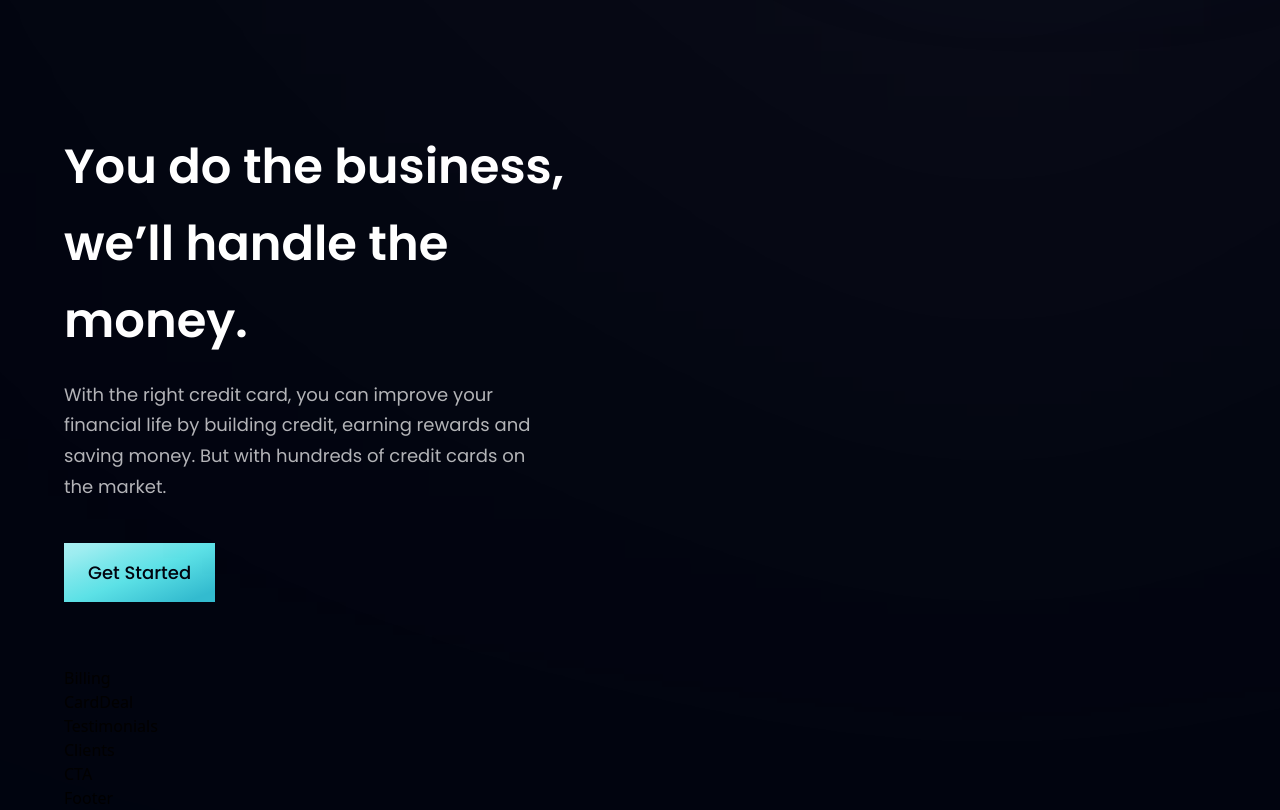
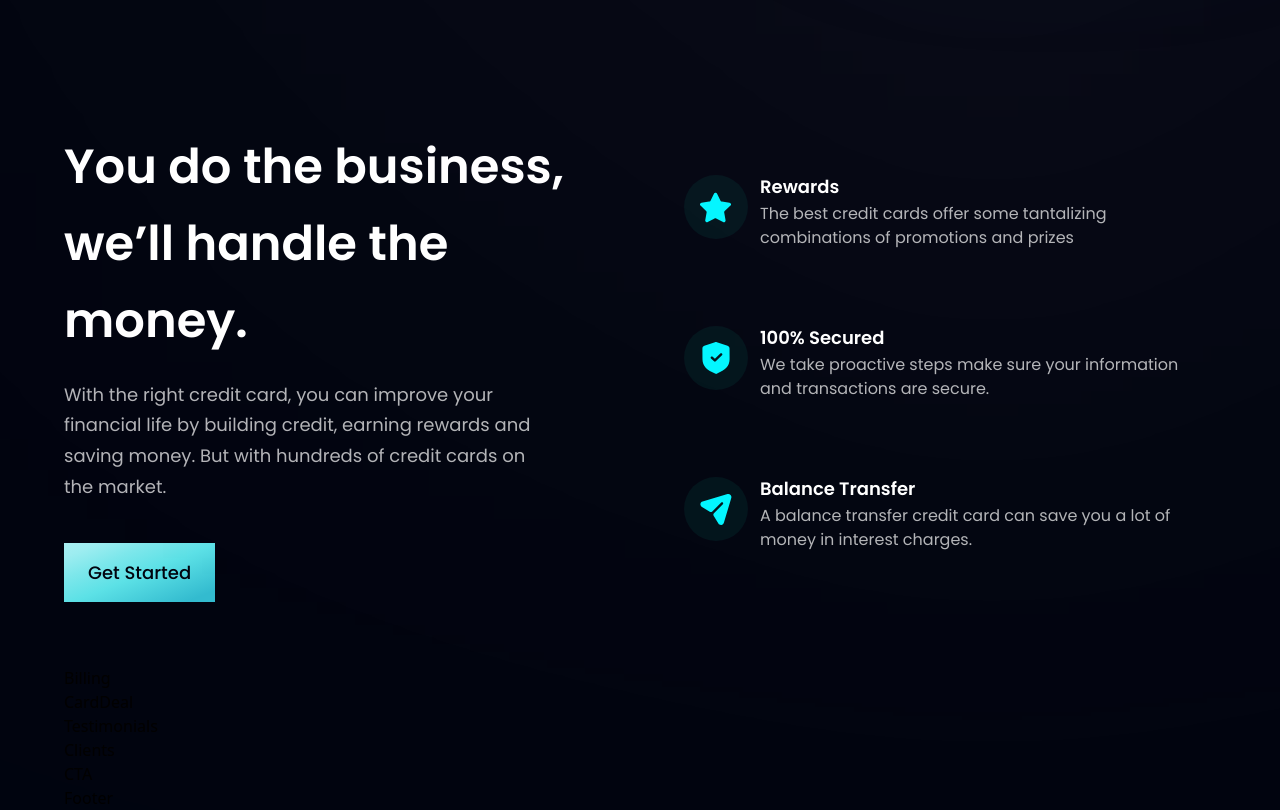
Before and after one commit to sakib-h/Modern-Bank-App, a React (Vite) app: page / in a window 1280 px wide. Shown: the part 880-1690 px from the top of the page. Built offline with nearby package versions, Linux system fonts and the light colour scheme.

Commit message:
feature section complete

```diff
--- a/src/Components/Business.jsx
+++ b/src/Components/Business.jsx
@@ -2,8 +2,29 @@
 import { features } from "../constants";
 import Button from "./Button";
 const Business = () => {
-	const FeatureCard = () => {
-		return <div></div>;
+	const FeatureCard = ({ icon, title, content, index }) => {
+		return (
+			<div
+				className={`flex flex-row p-6 rounded-[20px] ${
+					index !== features.length - 1 ? "mb-6" : "mb-0"
+				} feature-card`}>
+				<div className="w-[64px] h-[64px] rounded-full flexCenter bg-dimBlue">
+					<img
+						src={icon}
+						alt="icon"
+						className="w-[50%] h-[50%] object-contain"
+					/>
+				</div>
+				<div className="flex-1 flex flex-col  ml-3">
+					<h4 className="font-poppins font-semibold text-white text-[18px] leading-[23px] mb-1">
+						{title}
+					</h4>
+					<p className="font-poppins font-normal text-dimWhite text-[16px] leading-[24px] mb-1">
+						{content}
+					</p>
+				</div>
+			</div>
+		);
 	};
 	return (
 		<section id="features" className="flex md:flex-row flex-col paddingY">
@@ -21,7 +42,7 @@
 			</div>
 
 			<div className="flex-1 flexCenter flex-col md:ml-10 ml-0 md:mt-0 mt-10 relative">
-				{features.map((index, feature) => (
+				{features.map((feature, index) => (
 					<FeatureCard key={feature.id} {...feature} index={index} />
 				))}
 			</div>
```
